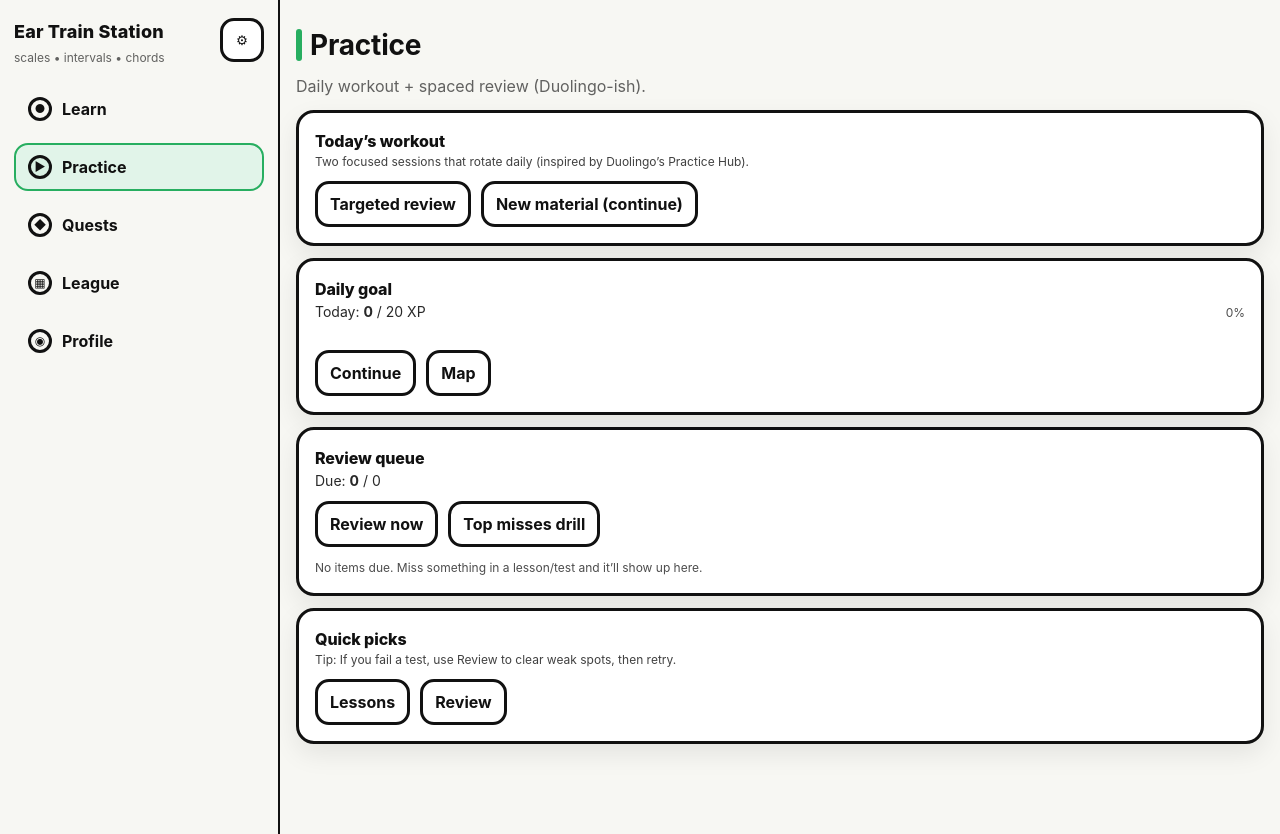
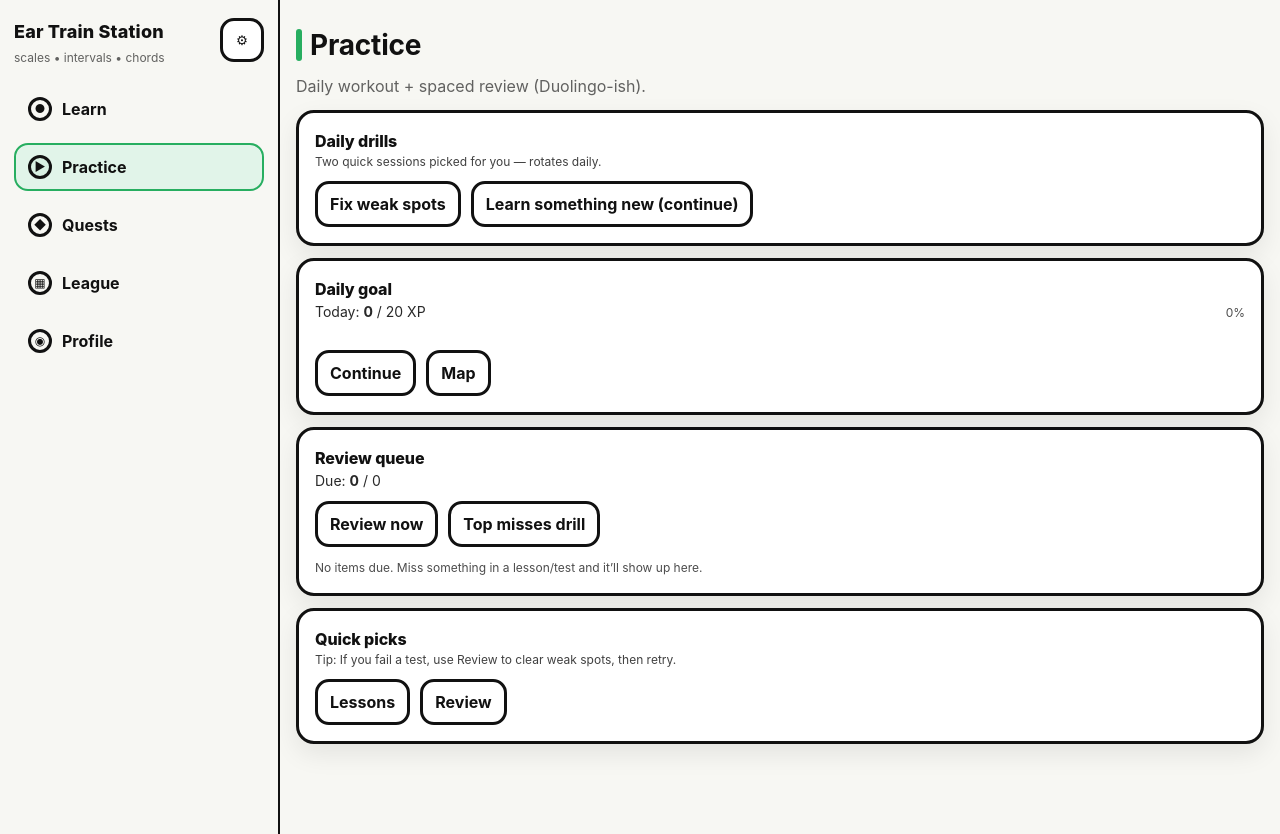
Before and after one commit to wpwcbc/ear-train-station, a React (Vite) app: page /practice in a window 1280 px wide. Built offline with nearby package versions, Linux system fonts and the light colour scheme.

Commit message:
Practice: A/B copy variant for Today’s workout

```diff
--- /dev/null
+++ b/src/lib/ab.ts
@@ -0,0 +1,29 @@
+// Tiny local-only A/B helper.
+// Goal: allow copy experiments without introducing settings knobs.
+
+export type ABVariant = 'A' | 'B';
+
+function safeJsonParse<T>(s: string | null): T | null {
+  if (!s) return null;
+  try {
+    return JSON.parse(s) as T;
+  } catch {
+    return null;
+  }
+}
+
+export function getABVariant(key: string): ABVariant {
+  const storageKey = `ab:${key}`;
+
+  type Stored = { v: ABVariant; ts: number };
+  const stored = safeJsonParse<Stored>(localStorage.getItem(storageKey));
+  if (stored?.v === 'A' || stored?.v === 'B') return stored.v;
+
+  const v: ABVariant = Math.random() < 0.5 ? 'A' : 'B';
+  try {
+    localStorage.setItem(storageKey, JSON.stringify({ v, ts: Date.now() } satisfies Stored));
+  } catch {
+    // ignore (private mode / quota)
+  }
+  return v;
+}
--- a/src/pages/PracticePage.tsx
+++ b/src/pages/PracticePage.tsx
@@ -4,6 +4,7 @@ import type { Progress } from '../lib/progress';
 import { nextUnlockedIncomplete } from '../lib/stations';
 import { dueMistakeCount, mistakeCount, mistakeCountForStation, nextDueAt } from '../lib/mistakes';
 import { STATIONS } from '../lib/stations';
+import { getABVariant } from '../lib/ab';
 
 function msToHuman(ms: number): string {
   if (ms <= 0) return 'now';
@@ -43,6 +44,8 @@ export function PracticePage({ progress }: { progress: Progress }) {
   const total = mistakeCount();
   const nextDue = nextDueAt();
 
+  const workoutCopyVariant = getABVariant('practice_today_workout_copy_v1');
+
   const continueId = nextUnlockedIncomplete(progress);
 
   const goal = Math.max(1, progress.dailyGoalXp);
@@ -63,10 +66,12 @@ export function PracticePage({ progress }: { progress: Progress }) {
       <h1 className="h1">Practice</h1>
       <p className="sub">Daily workout + spaced review (Duolingo-ish).</p>
 
-      <div className="card" style={{ marginTop: 12 }}>
-        <h2 className="h2">Today’s workout</h2>
+      <div className="card" style={{ marginTop: 12 }} data-ab={workoutCopyVariant}>
+        <h2 className="h2">{workoutCopyVariant === 'A' ? 'Today’s workout' : 'Daily drills'}</h2>
         <div style={{ fontSize: 12, opacity: 0.8 }}>
-          Two focused sessions that rotate daily (inspired by Duolingo’s Practice Hub).
+          {workoutCopyVariant === 'A'
+            ? 'Two focused sessions that rotate daily (inspired by Duolingo’s Practice Hub).'
+            : 'Two quick sessions picked for you — rotates daily.'}
         </div>
 
         {(() => {
@@ -78,17 +83,19 @@ export function PracticePage({ progress }: { progress: Progress }) {
           const rotate = (Number(dayKey.replaceAll('-', '')) || 0) % 2;
           const reviewTo = topDueStation && rotate === 0 ? `/review?station=${topDueStation}` : '/review';
           const reviewLabel = topDueStation && rotate === 0 ? `Targeted review (${topDueStation})` : 'Targeted review';
+          const reviewLabelB = topDueStation && rotate === 0 ? `Fix weak spots (${topDueStation})` : 'Fix weak spots';
 
           const newLabel = continueId ? 'New material (continue)' : 'New material (pick a section)';
+          const newLabelB = continueId ? 'Learn something new (continue)' : 'Learn something new';
           const newTo = continueId ? `/lesson/${continueId}` : '/learn';
 
           return (
             <div style={{ marginTop: 10, display: 'flex', gap: 10, flexWrap: 'wrap' }}>
               <Link className="linkBtn" to={reviewTo} state={{ exitTo: '/practice' }} title={dayKey}>
-                {reviewLabel}
+                {workoutCopyVariant === 'A' ? reviewLabel : reviewLabelB}
               </Link>
               <Link className="linkBtn" to={newTo} state={{ exitTo: '/practice' }}>
-                {newLabel}
+                {workoutCopyVariant === 'A' ? newLabel : newLabelB}
               </Link>
             </div>
           );
```
